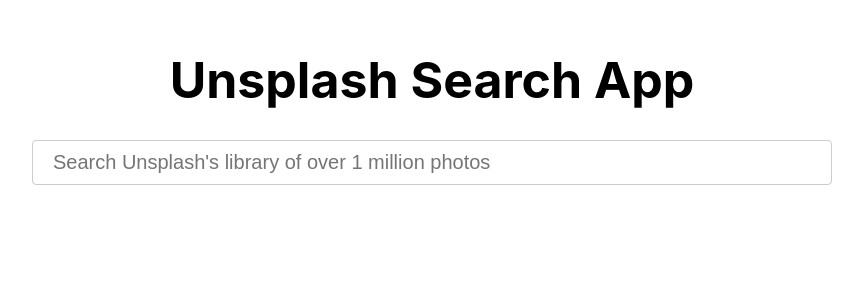
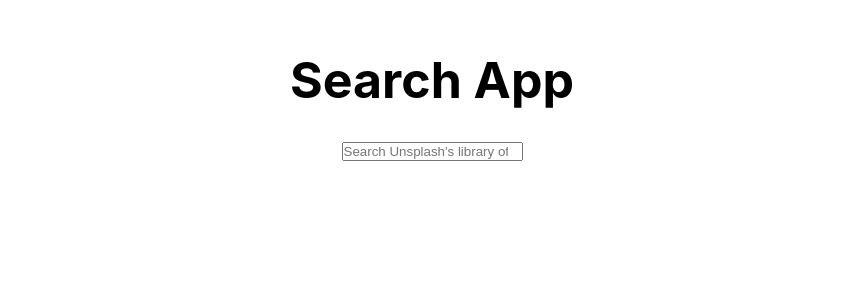
Before and after one commit to tomschall/unsplash-search, a Svelte app: page / in a window 1280 px wide. Shown: the top 300 px of the page, without its empty margins (208-1071 px from the left). Built offline with nearby package versions, Linux system fonts and the light colour scheme.

Commit message:
Svelte Search - change selector

```diff
--- a/public/index.html
+++ b/public/index.html
@@ -14,5 +14,6 @@
 </head>
 
 <body>
+	<div class="widg_searchbar-bar"></div>
 </body>
 </html>
--- a/rollup.config.js
+++ b/rollup.config.js
@@ -43,7 +43,7 @@
 			preprocess: sveltePreprocess({ sourceMap: !production }),
 			compilerOptions: {
 				// enable run-time checks when not in production
-				dev: !production
+				dev: !production,
 			}
 		}),
 		// we'll extract any component CSS out into
--- a/src/App.svelte
+++ b/src/App.svelte
@@ -94,7 +94,7 @@
 </script>
 
 <style>
-  .App {
+  .widg_search_svelte {
     width: 100%;
     max-width: 1500px;
     padding: 20px;
@@ -109,8 +109,8 @@
   }
 </style>
 
-<main class="App">
-  <h1>Unsplash Search App</h1>
+<div class="widg_search_svelte" data-init="edu_events" data-sidebar="object">
+  <h1>Search App</h1>
 
   <Search bind:query={searchQuery} handleSubmit={handleSubmit} />
 
@@ -121,4 +121,4 @@
       <LoadingIndicator />
     {/if}
   </div>
-</main>
+</div>
--- a/src/Search.svelte
+++ b/src/Search.svelte
@@ -3,21 +3,9 @@
   export let handleSubmit;
 </script>
 
-<style>
-  .search-input {
-    width: 100%;
-    max-width: 800px;
-    border-radius: 4px;
-    border: 1px solid #ccc;
-    padding: 10px 20px;
-    font-size: 20px;
-    margin-bottom: 50px;
-  }
-</style>
-
 <div class="search">
   <form class="search-form" on:submit|preventDefault={handleSubmit}>
-    <input bind:value={query} class="search-input" type="search"
+    <input bind:value={query} class="text-widget textline-field has-value" type="search"
     placeholder="Search Unsplash's library of over 1 million photos" />
   </form>
 </div>
--- a/src/main.ts
+++ b/src/main.ts
@@ -1,10 +1,7 @@
 import App from './App.svelte';
 
 const app = new App({
-	target: document.body,
-	props: {
-		name: 'world'
-	}
+	target: document.querySelector('.widg_searchbar-bar')
 });
 
 export default app;
```
Also changed, not shown: 1 other file (tests, documents, lock files or other folders).
